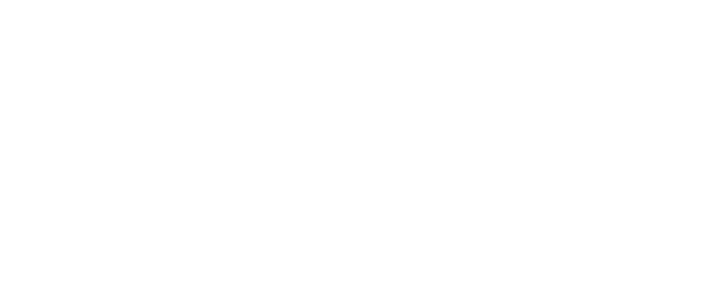
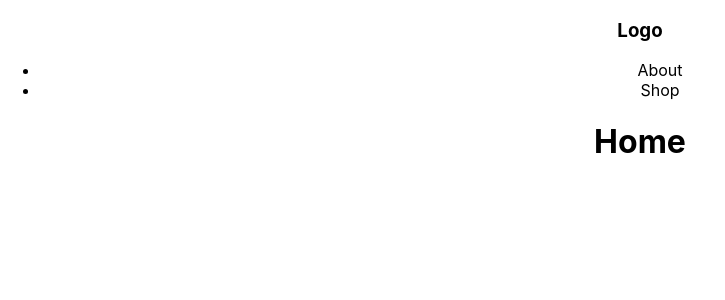
Before and after one commit to CAM603/react-router-practice, a React (Create React App) app: page / in a window 1280 px wide. Shown: the top 300 px of the page, without its empty margins (0-725 px from the left). Built offline with nearby package versions, Linux system fonts and the light colour scheme.

Commit message:
added components

```diff
--- a/package.json
+++ b/package.json
@@ -4,10 +4,11 @@
   "private": true,
   "dependencies": {
     "@testing-library/jest-dom": "^4.2.4",
-    "@testing-library/react": "^9.3.2",
+    "@testing-library/react": "^9.4.0",
     "@testing-library/user-event": "^7.1.2",
     "react": "^16.12.0",
     "react-dom": "^16.12.0",
+    "react-router-dom": "^5.1.2",
     "react-scripts": "3.3.0"
   },
   "scripts": {
--- a/src/App.js
+++ b/src/App.js
@@ -1,12 +1,24 @@
 import React from 'react';
+import Nav from "./components/Nav";
+import About from "./components/About";
+import Shop from "./components/Shop";
+import Home from './components/Home';
+import { BrowserRouter as Router, Switch, Route } from "react-router-dom";
 
 import './App.css';
 
 function App() {
   return (
-    <div className="App">
-
-    </div>
+    <Router>
+      <div className="App">
+        <Nav />
+        <Switch>
+        <Route exact path="/" component={Home} />
+        <Route path="/about" component={About} />
+        <Route path="/shop" component={Shop} />
+        </Switch>
+      </div>
+    </Router>
   );
 }
 
--- /dev/null
+++ b/src/components/About.js
@@ -0,0 +1,12 @@
+import React from 'react';
+
+function About() {
+    return (
+    <div>
+        <h1>About</h1>
+    </div>
+    );
+}
+
+
+export default About;
--- /dev/null
+++ b/src/components/Home.js
@@ -0,0 +1,13 @@
+import React from 'react';
+
+
+function Home() {
+    return (
+    <div>
+        <h1>Home</h1>
+    </div>
+    );
+}
+
+
+export default Home;
--- /dev/null
+++ b/src/components/Nav.js
@@ -0,0 +1,17 @@
+import React from 'react';
+
+
+function Nav() {
+    return (
+    <nav>
+        <h3>Logo</h3>
+        <ul>
+            <li>About</li>
+            <li>Shop</li>
+        </ul>
+    </nav>
+    );
+}
+
+
+export default Nav;
--- /dev/null
+++ b/src/components/Shop.js
@@ -0,0 +1,13 @@
+import React from 'react';
+
+
+function Shop() {
+    return (
+    <div>
+        <h1>Shop</h1>
+    </div>
+    );
+}
+
+
+export default Shop;
```
Also changed, not shown: 1 other file (tests, documents, lock files or other folders).
